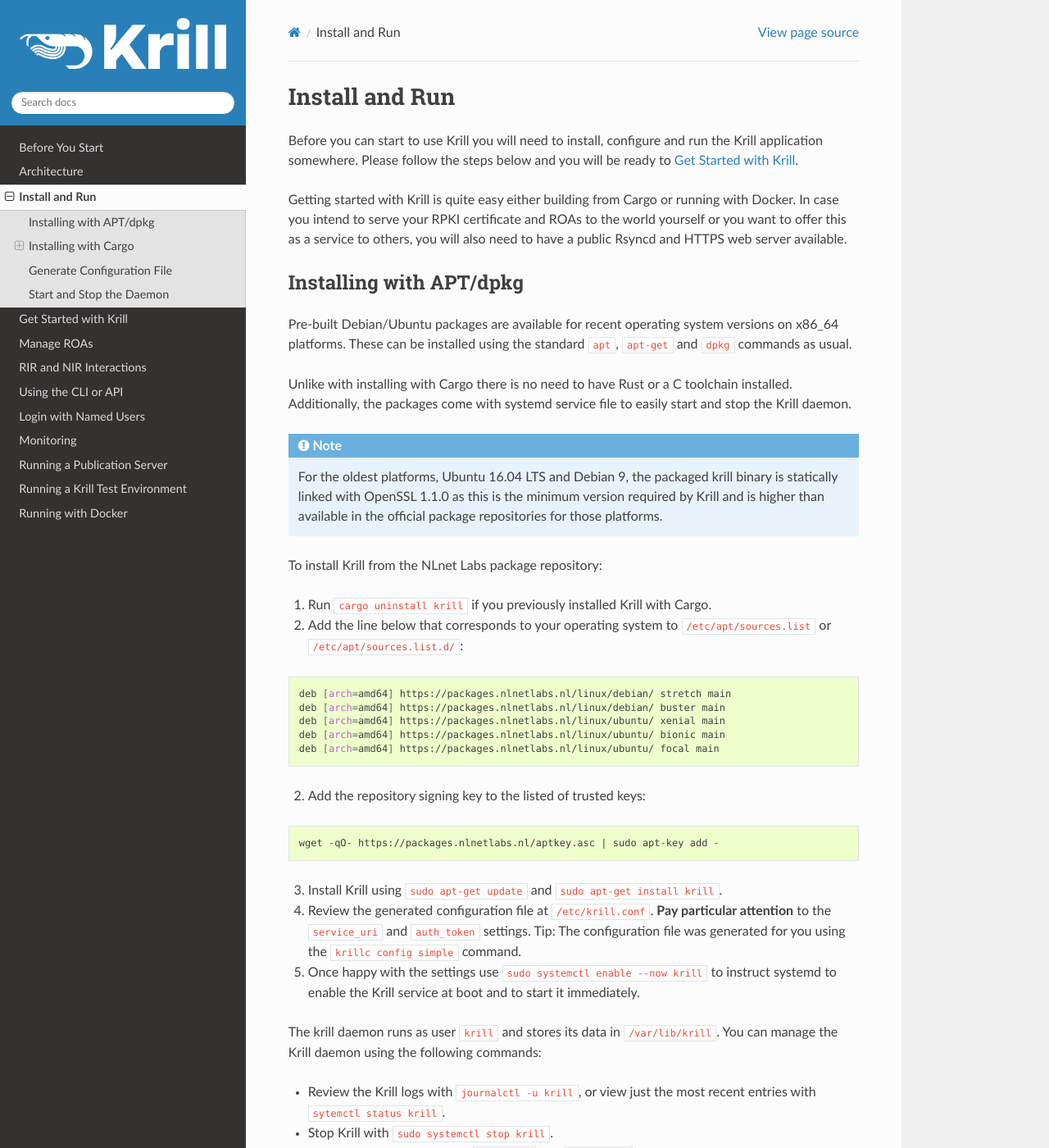
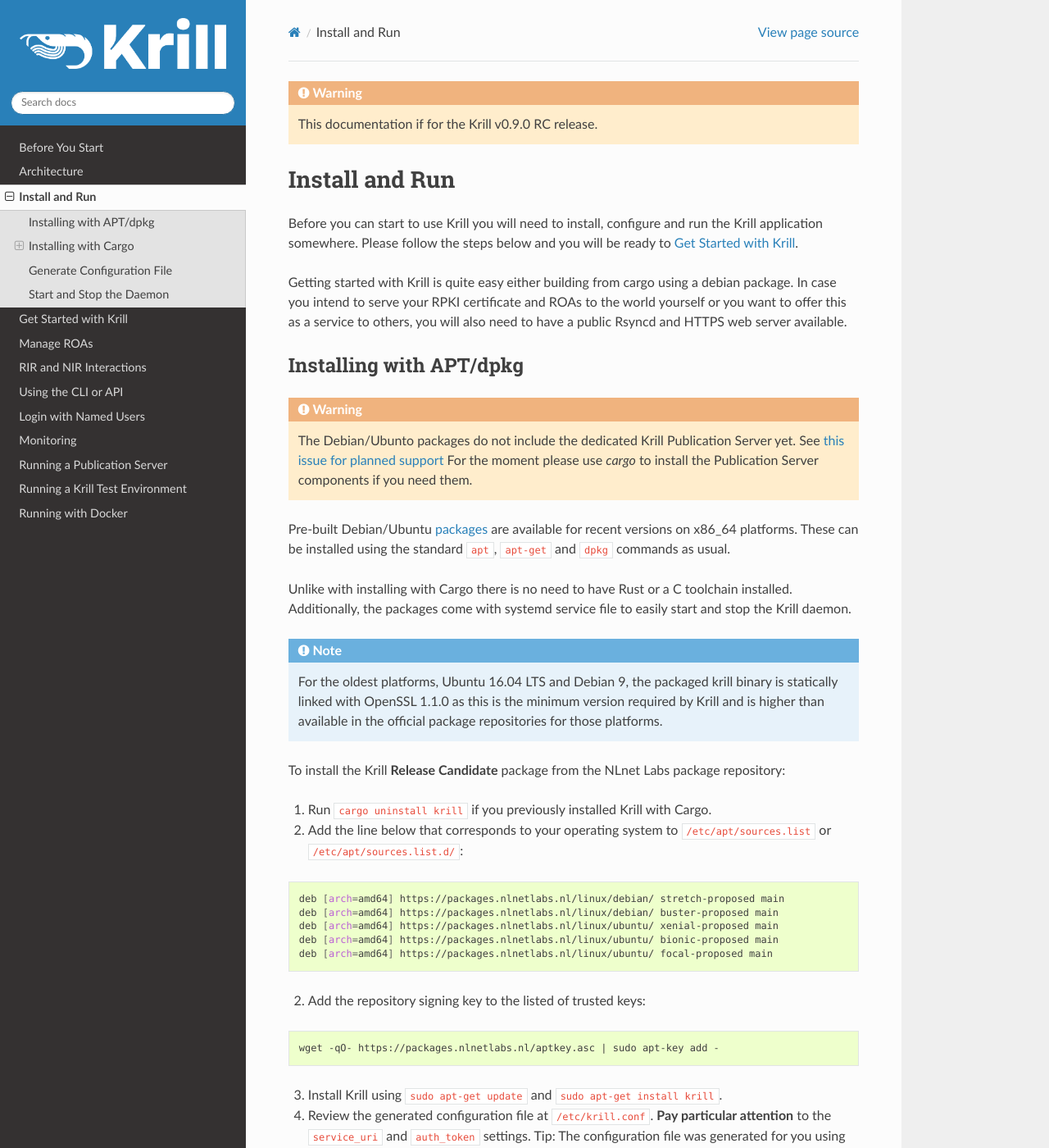
Before and after one commit to NLnetLabs/krill-manual, a Sphinx documentation site: the page built from source/install-and-run.rst, in a window 1280 px wide and 1400 px high. Shown: the whole window at 82% size. Built offline with Sphinx 7.4.7 and the Read the Docs theme 2.0.0, drawn with Linux system fonts in a browser that asks for light colours; pages that are not in the unit, such as notebooks, are missing from menus; some of the changed text lies outside the part shown.

Commit message:
Update with instructions for v0.9.0-rc1

```diff
--- a/source/docker.rst
+++ b/source/docker.rst
@@ -1,4 +1,8 @@
 .. _doc_krill_running_docker:
+
+.. Important:: Docker is not supported for Release Candidate builds. Furthermore
+      we do not have a Docker image for the dedicated Krill Publication Server
+      yet. See `this issue <https://github.com/NLnetLabs/krill/issues/490>`_
 
 Running with Docker
 ===================
--- a/source/index.rst
+++ b/source/index.rst
@@ -65,7 +65,6 @@
    publication-server
    testbed
    docker
-   Running with Krill Manager <krillmanager/index>
 .. history
 .. authors
 .. license
--- a/source/install-and-run.rst
+++ b/source/install-and-run.rst
@@ -1,4 +1,6 @@
 .. _doc_krill_install_and_run:
+
+.. Warning:: This documentation if for the Krill v0.9.0 RC release.
 
 Install and Run
 ===============
@@ -7,17 +9,22 @@
 the Krill application somewhere. Please follow the steps below and you will be
 ready to :ref:`doc_krill_get_started`.
 
-Getting started with Krill is quite easy either building from Cargo or running
-with Docker. In case you intend to serve your RPKI certificate and ROAs to the
+Getting started with Krill is quite easy either building from cargo using a
+debian package. In case you intend to serve your RPKI certificate and ROAs to the
 world yourself or you want to offer this as a service to others, you will also
 need to have a public Rsyncd and HTTPS web server available.
 
 Installing with APT/dpkg
 ------------------------
 
-Pre-built Debian/Ubuntu packages are available for recent operating system
-versions on x86_64 platforms. These can be installed using the standard ``apt``,
-``apt-get`` and ``dpkg`` commands as usual.
+.. Warning:: The Debian/Ubunto packages do not include the dedicated Krill Publication
+     Server yet. See `this issue for planned support <https://github.com/NLnetLabs/krill/issues/361>`_
+     For the moment please use `cargo` to install the Publication Server components
+     if you need them.
+
+Pre-built Debian/Ubuntu `packages <https://packages.nlnetlabs.nl/>`_ are available
+for recent versions on x86_64 platforms. These can be installed using the standard
+``apt``, ``apt-get`` and ``dpkg`` commands as usual.
 
 Unlike with installing with Cargo there is no need to have Rust or a C toolchain
 installed. Additionally, the packages come with systemd service file to easily
@@ -28,18 +35,18 @@
           minimum version required by Krill and is higher than available in the
           official package repositories for those platforms.
 
-To install Krill from the NLnet Labs package repository:
+To install the Krill **Release Candidate** package from the NLnet Labs package repository:
 
 1. Run ``cargo uninstall krill`` if you previously installed Krill with Cargo.
 2. Add the line below that corresponds to your operating system to ``/etc/apt/sources.list`` or ``/etc/apt/sources.list.d/``:
 
 .. code-block:: bash
 
-  deb [arch=amd64] https://packages.nlnetlabs.nl/linux/debian/ stretch main
-  deb [arch=amd64] https://packages.nlnetlabs.nl/linux/debian/ buster main
-  deb [arch=amd64] https://packages.nlnetlabs.nl/linux/ubuntu/ xenial main
-  deb [arch=amd64] https://packages.nlnetlabs.nl/linux/ubuntu/ bionic main
-  deb [arch=amd64] https://packages.nlnetlabs.nl/linux/ubuntu/ focal main
+  deb [arch=amd64] https://packages.nlnetlabs.nl/linux/debian/ stretch-proposed main
+  deb [arch=amd64] https://packages.nlnetlabs.nl/linux/debian/ buster-proposed main
+  deb [arch=amd64] https://packages.nlnetlabs.nl/linux/ubuntu/ xenial-proposed main
+  deb [arch=amd64] https://packages.nlnetlabs.nl/linux/ubuntu/ bionic-proposed main
+  deb [arch=amd64] https://packages.nlnetlabs.nl/linux/ubuntu/ focal-proposed main
 
 2. Add the repository signing key to the listed of trusted keys:
 
@@ -169,11 +176,13 @@
 Building
 """"""""
 
-The easiest way to get Krill is to leave it to cargo by saying:
+The easiest way to get Krill v0.9.0 RC1 is to leave it to cargo by saying:
 
 .. code-block:: bash
 
-   cargo install krill
+   cargo install krill --git https://github.com/NLnetLabs/krill \
+                       --tag v0.9.0-rc1 \
+                       --locked
 
 If you want to update an installed version, you run the same command but
 add the ``-f`` flag, a.k.a. force, to approve overwriting the installed
```
